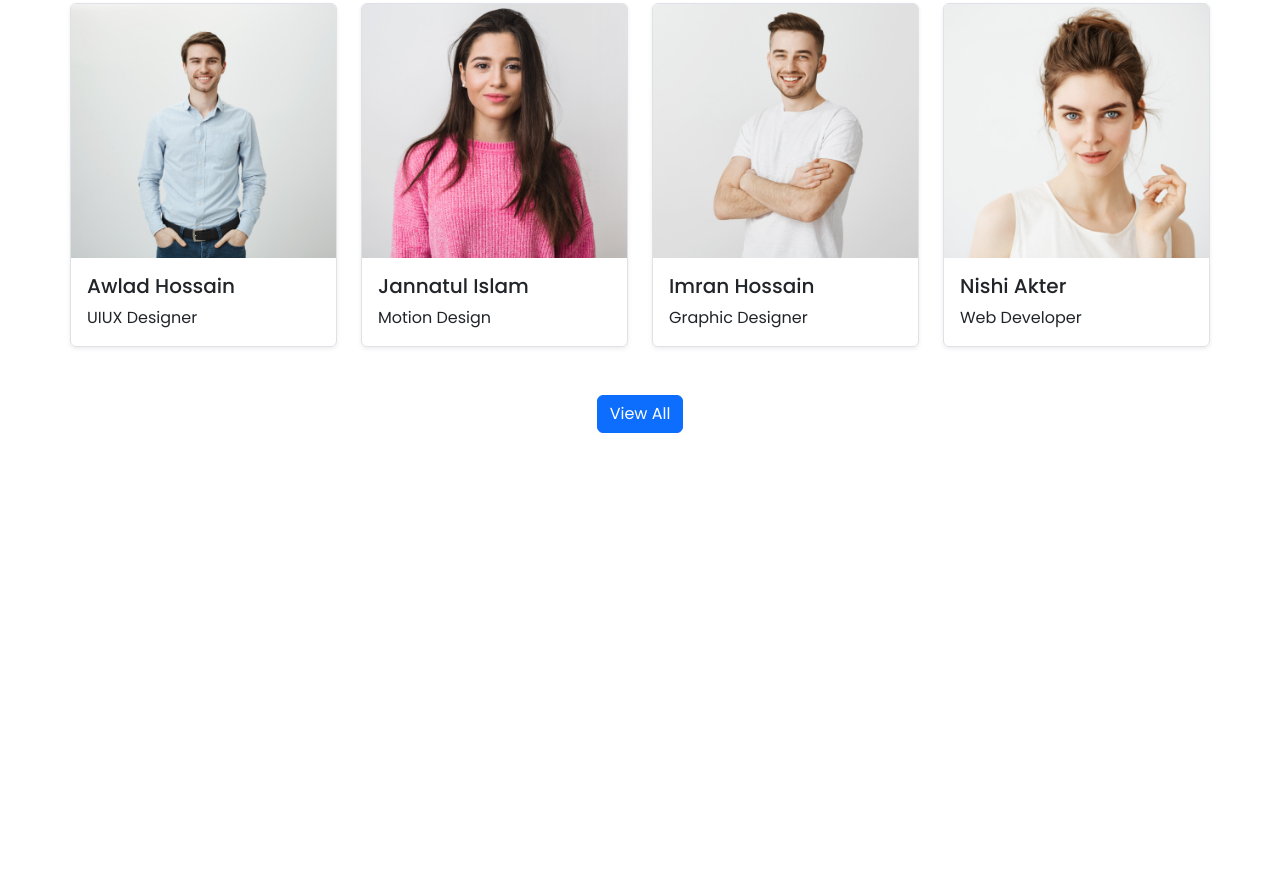
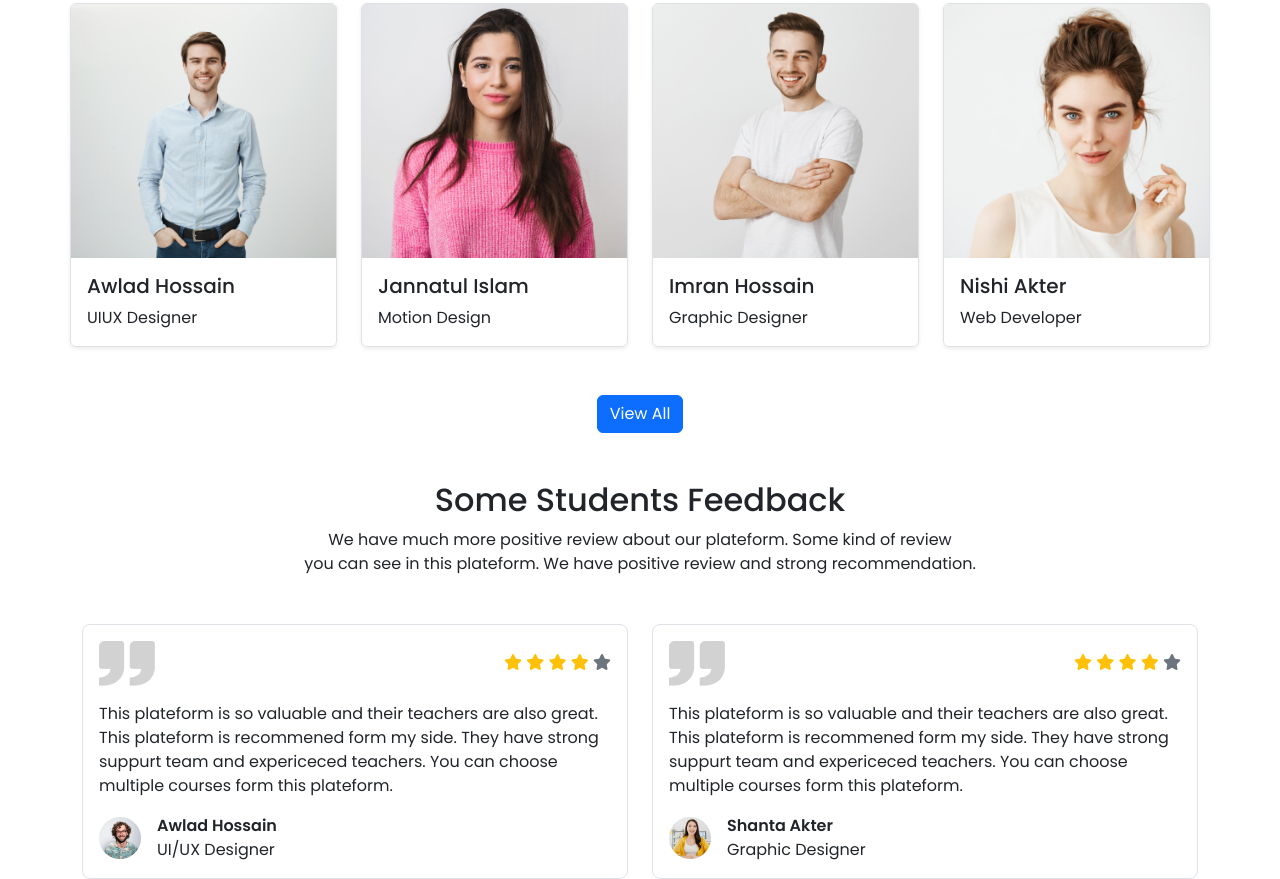
Before and after one commit to arif1278/Bootstrap, a plain HTML site: page index.html in a window 1280 px wide. Shown: the part 2553-3432 px from the top of the page. Before the commit the page ends 3034 px from the top, so only its background shows below. Drawn offline with nearby package versions, Linux system fonts and the light colour scheme.

Commit message:
Third commit

```diff
--- a/index.html
+++ b/index.html
@@ -350,6 +350,67 @@
         </section>
         <!-- Sucessfull students section end -->
 
+        <!-- feedback section start -->
+        <section class="container mt-5">
+            <h2 class="text-center">Some Students Feedback</h2>
+            <p class="text-center">We have much more positive review about our plateform. Some kind of review <br>you
+                can see in this plateform. We have positive review and strong recommendation.</p>
+            <div class="review-section row gy-4 mt-4">
+                <div class="review-cards col-12 col-lg-6">
+                    <div class="review-card border border-1 p-3 rounded-3">
+                        <div class="review-top mb-3 d-flex justify-content-between align-items-center">
+                            <img src="images/comma.png" alt="">
+                            <div>
+                                <i class="fa-solid fa-star text-warning"></i>
+                                <i class="fa-solid fa-star text-warning"></i>
+                                <i class="fa-solid fa-star text-warning"></i>
+                                <i class="fa-solid fa-star text-warning"></i>
+                                <i class="fa-solid fa-star text-secondary"></i>
+                            </div>
+                        </div>
+                        <p>This plateform is so valuable and their teachers are also great. This plateform is recommened
+                            form my side. They have strong suppurt team and expericeced teachers. You can choose
+                            multiple courses form this plateform.</p>
+                        <div class="user d-flex align-items-center">
+                            <img src="images/student/student-5.png" class="d-block img-fluid" alt="">
+                            <div class="ms-3">
+                                <p class="m-0 fw-semibold">Awlad Hossain</p>
+                                <p class="m-0">UI/UX Designer</p>
+                            </div>
+                        </div>
+                    </div>
+                </div>
+
+                <div class="review-cards col-12 col-lg-6">
+                    <div class="review-card border border-1 p-3 rounded-3">
+                        <div class="review-top mb-3 d-flex justify-content-between align-items-center">
+                            <img src="images/comma.png" alt="">
+                            <div>
+                                <i class="fa-solid fa-star text-warning"></i>
+                                <i class="fa-solid fa-star text-warning"></i>
+                                <i class="fa-solid fa-star text-warning"></i>
+                                <i class="fa-solid fa-star text-warning"></i>
+                                <i class="fa-solid fa-star text-secondary"></i>
+                            </div>
+                        </div>
+                        <p>This plateform is so valuable and their teachers are also great. This plateform is recommened
+                            form my side. They have strong suppurt team and expericeced teachers. You can choose
+                            multiple courses form this plateform.</p>
+                        <div class="user d-flex align-items-center">
+                            <img src="images/student/student-6.png" class="d-block img-fluid" alt="">
+                            <div class="ms-3">
+                                <p class="m-0 fw-semibold">Shanta Akter</p>
+                                <p class="m-0">Graphic Designer</p>
+                            </div>
+                        </div>
+                    </div>
+                </div>
+            </div>
+        </section>
+        <!-- feedback section end -->
+
+
+
 
         <!-- bootstrap link -->
         <script src="https://cdn.jsdelivr.net/npm/bootstrap@5.2.0/dist/js/bootstrap.bundle.min.js"
```
